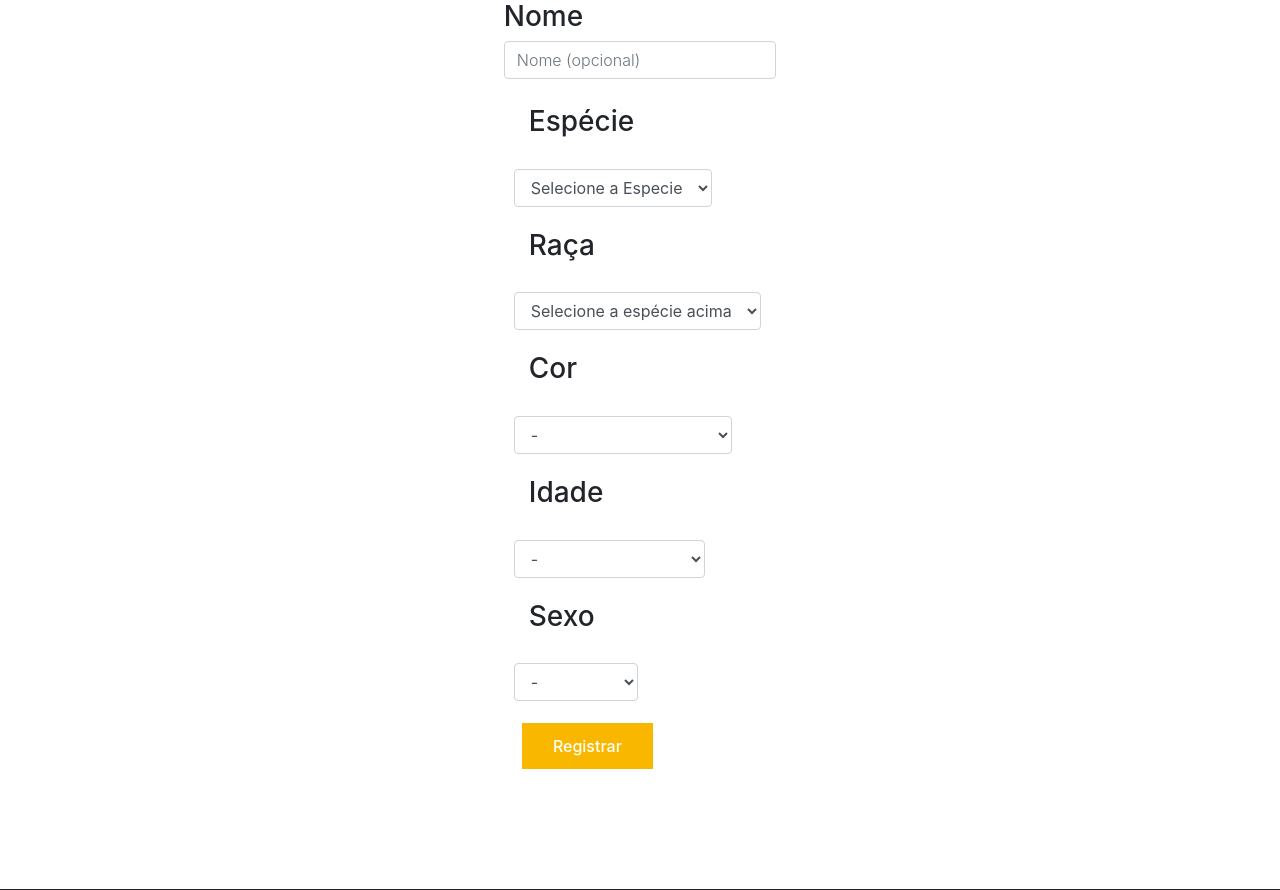
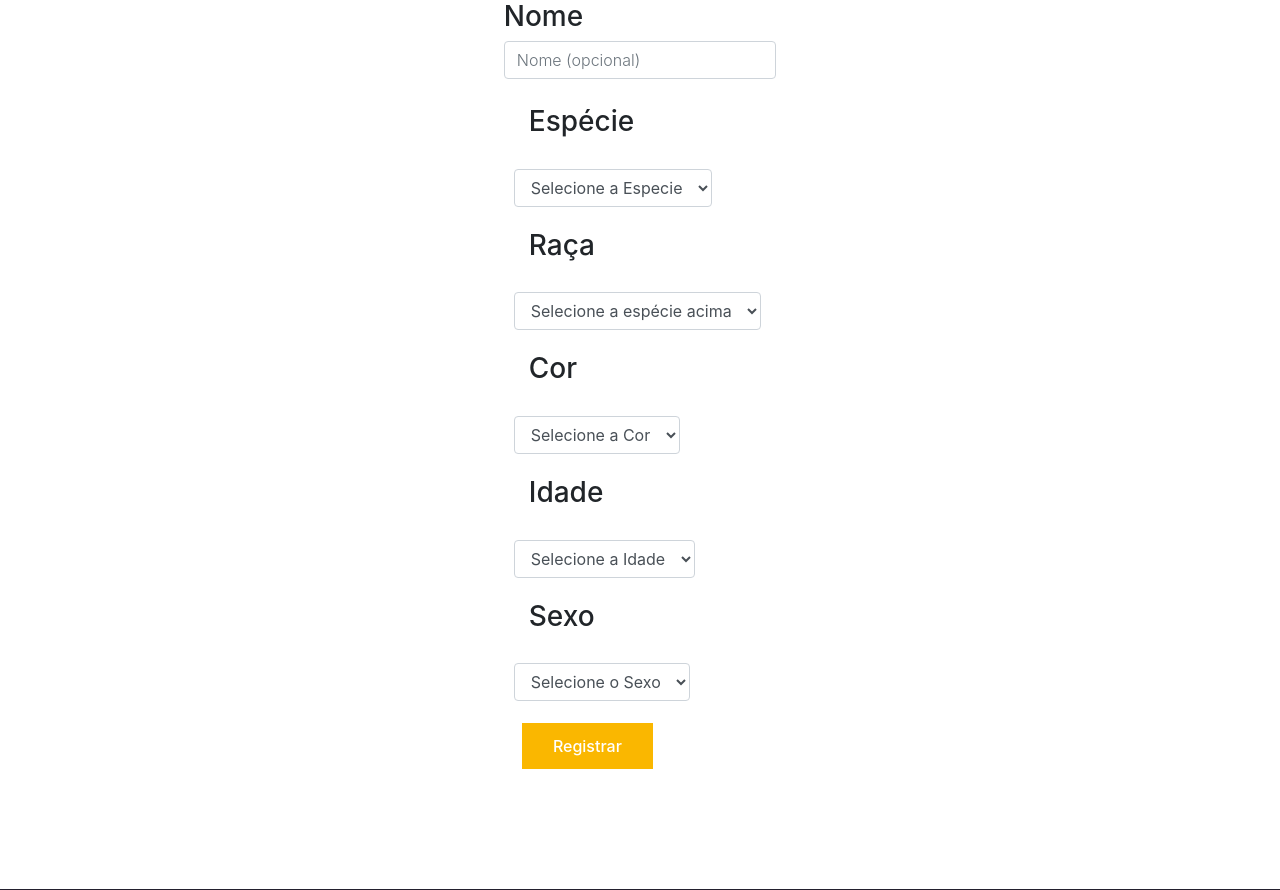
Before and after one commit to millacamargo/GerenciadordeAdocao, a CodeIgniter app: page /database/index.php/register_animal/showRegister in a window 1280 px wide. Shown: the part 666-1556 px from the top of the page. Run offline with CodeIgniter, Linux system fonts and the light colour scheme; tables that the repository leaves empty or names only in its code hold one stand-in row (values such as "Sample post"); some libraries are stand-ins or nearby versions.

Commit message:
Opções de escolha de sexo, cor e Idade do animal feitas e linkadas com o Banco de Dados

```diff
--- a/ci/application/config/autoload.php
+++ b/ci/application/config/autoload.php
@@ -132,4 +132,4 @@ $autoload['language'] = array();
 |
 |	$autoload['model'] = array('first_model' => 'first');
 */
-$autoload['model'] = array('Especie_model', 'Raca_model');
+$autoload['model'] = array('Especie_model', 'Raca_model', 'Cor_model', 'Idade_Model', 'Sexo_model');
--- a/ci/application/controllers/Register_Animal.php
+++ b/ci/application/controllers/Register_Animal.php
@@ -13,7 +13,10 @@ class Register_Animal extends CI_Controller {
 	public function showRegister()
 	{
 		$dados = [
-			'options_especies' => $this->Especie_model->selectEspecie()
+			'options_especies' => $this->Especie_model->selectEspecie(),
+			'options_cores' => $this->Cor_model->selectCor(),
+			'options_idades' => $this->Idade_Model->selectIdade(),
+			'options_sexos' => $this->Sexo_model->selectSexo()
 		];
 		$this->load->view('RegisterPet', $dados);
 	}
--- /dev/null
+++ b/ci/application/models/Cor_model.php
@@ -0,0 +1,40 @@
+<?php
+
+class Cor_model extends CI_model {
+
+
+    public function __construct(){
+        parent::__construct();
+    }
+
+    /**
+	 Descrição: Traz todas as cores cadastradas no banco de dados
+	 Autora: Camila Camargo
+	 Horas:
+	 Entrada:
+	 Saída:
+	 */
+    public function getAll(){
+        return $this->db
+        ->order_by('cor')
+        ->get('Cor');
+    }
+
+    /**
+	 Descrição: monta um select de options com as cores cadastradas.
+	 Autora: Camila Camargo
+	 Horas:
+	 Entrada:
+	 Saída:
+	 */
+    public function selectCor(){
+        $options = "<option value=''>Selecione a Cor</option>".PHP_EOL;
+        $cores = $this->getAll();
+        foreach($cores -> result() as $cor){
+            $options .= "<option value='{$cor->id}'>{$cor->cor}</option>".PHP_EOL;
+        }
+        return $options;
+    }
+}
+
+?>
--- /dev/null
+++ b/ci/application/models/Idade_Model.php
@@ -0,0 +1,40 @@
+<?php
+
+class Idade_Model extends CI_model {
+
+
+    public function __construct(){
+        parent::__construct();
+    }
+
+    /**
+	 Descrição: Traz todas as especies cadastradas no banco de dados
+	 Autora: Camila Camargo
+	 Horas:
+	 Entrada:
+	 Saída:
+	 */
+    public function getAll(){
+        return $this->db
+        ->order_by('idade')
+        ->get('Idade');
+    }
+
+    /**
+	 Descrição: monta um select de options com as especies cadastradas.
+	 Autora: Camila Camargo
+	 Horas:
+	 Entrada:
+	 Saída:
+	 */
+    public function selectIdade(){
+        $options = "<option value=''>Selecione a Idade</option>".PHP_EOL;
+        $idades = $this->getAll();
+        foreach($idades -> result() as $idade){
+            $options .= "<option value='{$idade->id}'>{$idade->idade}</option>".PHP_EOL;
+        }
+        return $options;
+    }
+}
+
+?>
--- /dev/null
+++ b/ci/application/models/Sexo_model.php
@@ -0,0 +1,40 @@
+<?php
+
+class Sexo_model extends CI_model {
+
+
+    public function __construct(){
+        parent::__construct();
+    }
+
+    /**
+	 Descrição: Traz todas as cores cadastradas no banco de dados
+	 Autora: Camila Camargo
+	 Horas:
+	 Entrada:
+	 Saída:
+	 */
+    public function getAll(){
+        return $this->db
+        ->order_by('sexo')
+        ->get('Sexo');
+    }
+
+    /**
+	 Descrição: monta um select de options com as cores cadastradas.
+	 Autora: Camila Camargo
+	 Horas:
+	 Entrada:
+	 Saída:
+	 */
+    public function selectSexo(){
+        $options = "<option value=''>Selecione o Sexo</option>".PHP_EOL;
+        $sexos = $this->getAll();
+        foreach($sexos -> result() as $sexo){
+            $options .= "<option value='{$sexo->id}'>{$sexo->sexo}</option>".PHP_EOL;
+        }
+        return $options;
+    }
+}
+
+?>
--- a/ci/application/views/RegisterPet.php
+++ b/ci/application/views/RegisterPet.php
@@ -108,41 +108,27 @@
 							</div>
 
                                <div class="single-element-widget mt-30 boxsearch">
-									<h3 class="col-12 mb-30">Cor</h3>
+									<h3 class="col-12 mb-30" for="cores">Cor</h3>
 									<div class="default-select" id="default-select" >
-										<select class="form-control">
-										    <option value="1">-</option>
-											<option value="1">Branco</option>
-											<option value="1">Preto</option>
-											<option value="1">Creme</option>
-											<option value="1">Cinza</option>
-											<option value="1">Branco, Preto e Creme</option>
-                                            <option value="1">Creme e Preto</option>
-                                            <option value="1">Branco e Cinza</option>
-                                            <option value="1">Branco e Creme</option>
+										<select id="cores" name="cores" class="form-control">
+										    <?php echo $options_cores; ?>
 										</select>
 									</div>
 								</div>
 
                             <div class="single-element-widget mt-30 boxsearch">
-									<h3 class="col-12 mb-30">Idade</h3>
+									<h3 class="col-12 mb-30" for="idades">Idade</h3>
 									<div class="default-select" id="default-select">
-										<select class="form-control">
-										    <option value="1">-</option>
-											<option value="1">< 3 meses</option>
-											<option value="1">3 meses - 6 meses</option>
-											<option value="1">6 meses - 1 ano</option>
-											<option value="1">1 ano ></option>
+										<select id="idades" name="idades" class="form-control">
+										    <?php echo $options_idades; ?>
 										</select>
 									</div>
 								</div>
                               <div class="single-element-widget mt-30 boxsearch">
-									<h3 class="col-12 mb-30">Sexo</h3>
+									<h3 class="col-12 mb-30" for"sexo">Sexo</h3>
 									<div class="default-select" id="default-select">
-										<select class="form-control">
-										    <option value="1">-</option>
-											<option value="1">Feminino</option>
-											<option value="1">Masculino</option>
+										<select id"sexo" name="sexo"class="form-control">
+										    <?php echo $options_sexos; ?>
 										</select>
 									</div>
 								</div>
```
